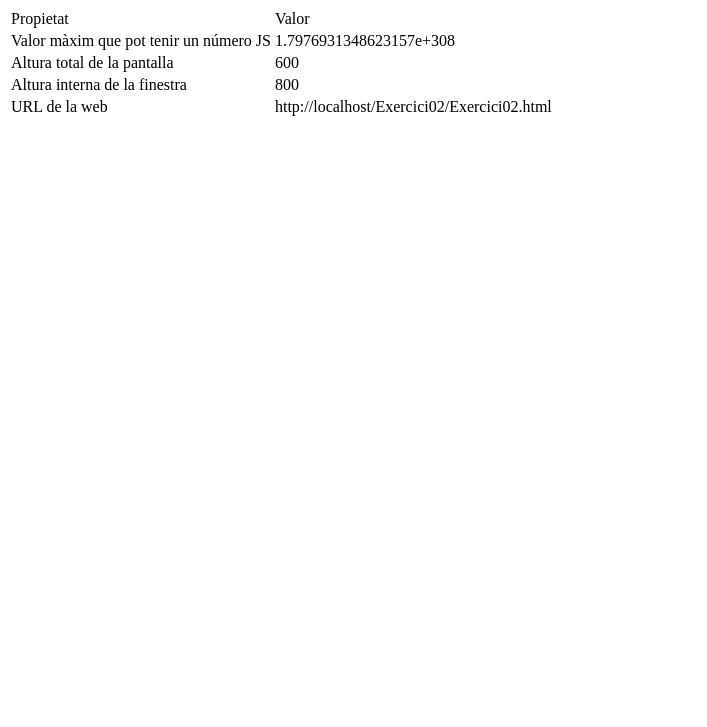
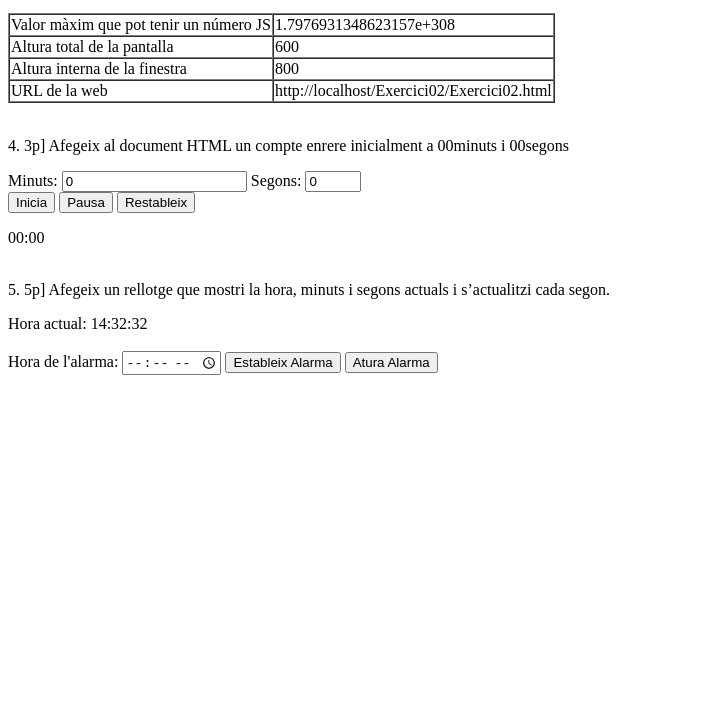
Before and after one commit to woocky17/M06-Desenvolupament-web-entorn-client, a plain HTML site: page Exercici02/Exercici02.html in a window 1280 px wide. Shown: the part 73-800 px from the top of the page, without its empty margins (0-707 px from the left). Drawn offline with Linux system fonts and the light colour scheme.

Commit message:
Complete exercice 3,4 in progres 5

```diff
--- a/Exercici02/Exercici02.html
+++ b/Exercici02/Exercici02.html
@@ -8,8 +8,46 @@
 </head>
 <body>
 
-    <h1>Propietats de la Web</h1>
-    <div id="taula_propietats"></div>
+    <p>3. 2p] Crea un document HTML amb un div amb id “taula_propietats”. Programa amb JS que es creï<br>
+        una taula formada per dos columnes. En la primera columna has de mostrar els texts indicats a<br>
+        continuació, i en la segona columna els valors corresponents obtinguts dinàmicament amb JS:<br>
+        </p>
+    <div id="llista_propietats"></div>
+
+    <p><br>4. 3p] Afegeix al document HTML un compte enrere inicialment a 00minuts i 00segons <br></p>
+
+    <div></div>
+        <label for="">Minuts:</label>
+        <input type="number" id="minutes" min="0" value="0">
+        <label for="">Segons:</label>
+        <input type="number" id="seconds" min="0" max="59" value="0">
+    </div>
+
+    <div>
+        <button id="start">Inicia</button>
+        <button id="pause">Pausa</button>
+        <button id="reset">Restableix</button>
+    </div>
+
+    <p id="countdown">00:00</p>
+
+    <audio id="alarm" src="Nirvana - The Man Who Sold The World (MTV Unplugged)_fregObNcHC8.mp3"></audio>
+
+    <p><br>5. 5p] Afegeix un rellotge que mostri la hora, minuts i segons actuals i s’actualitzi cada segon.<br></p>
+
+    <div id="hora"></div>
+<br>
+    <label for="">Hora de l'alarma:</label>
+    <input type="time" id="alarmTime">
+    <button id="setAlarma">Estableix Alarma</button>
+    <button id="stopAlarm">Atura Alarma</button>
+    <p id="alarmStatus"></p>
+
+
+
+    <audio id="alarmHour" src="Nirvana - The Man Who Sold The World (MTV Unplugged)_fregObNcHC8.mp3"></audio>
+    <!-- <audio id="alarmHour" src="Nirvana - The Man Who Sold The World (MTV Unplugged)_fregObNcHC8.mp3"></audio> -->
+
 
 </body>
 </html>
--- a/Exercici02/Exercici02.js
+++ b/Exercici02/Exercici02.js
@@ -1,37 +1,131 @@
-// Esperar que el DOM estigui completament carregat
-document.addEventListener('DOMContentLoaded', () => {
-    // Funció per crear i omplir la taula
-    function crearTaulaPropietats() {
-        const taulaDiv = document.getElementById('taula_propietats');
+window.onload = function() {
 
-        // Crear la taula
-        const taula = document.createElement('table');
-        const capcelera = taula.createTHead();
-        const filaCapcelera = capcelera.insertRow(0);
-        filaCapcelera.insertCell(0).textContent = 'Propietat';
-        filaCapcelera.insertCell(1).textContent = 'Valor';
 
-        const cosTaula = taula.createTBody();
+            let llista = document.getElementById("llista_propietats");
+            llista.innerHTML = `<table border=1 cellspacing=0>
+                <tr>
+                    <td>Valor màxim que pot tenir un número JS</td>
+                    <td> ${Number.MAX_VALUE}</td>
+                </tr>
 
-        // Propietats i valors
-        const propietats = [
-            { text: 'Valor màxim que pot tenir un número JS', valor: Number.MAX_VALUE },
-            { text: 'Altura total de la pantalla', valor: screen.height },
-            { text: 'Altura interna de la finestra', valor: window.innerHeight },
-            { text: 'URL de la web', valor: window.location.href }
-        ];
+                <tr>
+                    <td>Altura total de la pantalla</td>
+                    <td>${screen.height}</td>
+                </tr>
 
-        // Afegir cada propietat a la taula
-        propietats.forEach(propietat => {
-            const fila = cosTaula.insertRow();
-            fila.insertCell(0).textContent = propietat.text;
-            fila.insertCell(1).textContent = propietat.valor;
+                <tr>
+                    <td>Altura interna de la finestra</td>
+                    <td>${window.innerHeight}</td>
+                </tr>
+
+                <tr>
+                    <td>URL de la web</td>
+                    <td>${window.location.href}</td>
+                </tr>
+            </table>`;
+
+
+
+
+    let countdownInterval;
+    let time = 0;
+    let isPaused = false;
+
+    let minutosInput = document.getElementById('minutes');
+    let segundosInput = document.getElementById('seconds');
+    let countdown = document.getElementById('countdown');
+    let alarma = document.getElementById('alarm');
+
+    // Assegura que els botons existeixen
+    let startButton = document.getElementById('start');
+    let pauseButton = document.getElementById('pause');
+    let resetButton = document.getElementById('reset');
+
+    // Afegeix els event listeners només si els botons existeixen
+    if (startButton && pauseButton && resetButton) {
+        startButton.addEventListener('click', function() {
+            if (isPaused) {
+                isPaused = false;
+            } else {
+                let minutos = parseInt(minutosInput.value, 10);
+                let segundos = parseInt(segundosInput.value, 10);
+                time = minutos * 60 + segundos;
+            }
+
+            if (time > 0) {
+                clearInterval(countdownInterval);
+                countdownInterval = setInterval(updateCountdown, 1000);
+            }
         });
 
-        // Afegir la taula al div
-        taulaDiv.appendChild(taula);
+        pauseButton.addEventListener('click', function() {
+            isPaused = true;
+            clearInterval(countdownInterval);
+        });
+
+        resetButton.addEventListener('click', function() {
+            clearInterval(countdownInterval);
+            time = 0;
+            countdown.textContent = '00:00';
+            minutosInput.value = 0;
+            segundosInput.value = 0;
+            alarma.pause();
+            alarma.currentTime = 0;
+        });
+    } else {
+        console.error("Els botons no s'han trobat!");
     }
 
-    // Cridar la funció per crear la taula
-    crearTaulaPropietats();
-});
+    function updateCountdown() {
+        if (time <= 0) {
+            clearInterval(countdownInterval);
+            alarma.play();
+        } else {
+            time--;
+            let minutes = Math.floor(time / 60);
+            let seconds = time % 60;
+            countdown.innerHTML = '<span>' + minutes.toString().padStart(2, '0') + ':' + seconds.toString().padStart(2, '0') + '</span>';
+        }
+    }
+
+window.setInterval(Time(), 1000)
+
+let alarmTime = null;
+let alarmTimeout = null;
+
+function Time() {
+    return ()=>{
+    let data = new Date();
+
+    let hours = data.getHours()
+    let minutes = data.getMinutes()
+    let seconds = data.getSeconds()
+
+    hora.innerHTML = `Hora actual: ${hours}:${minutes}:${seconds}`;
+
+        if (alarmTime && `${hours}:${minutes}` === alarmTime) {
+        playAlarm();
+        }
+        }
+    }
+    document.getElementById('setAlarma').addEventListener('click', () => {
+        let alarmInput = document.getElementById('alarmTime').value;
+        if (alarmInput) {
+            alarmTime = alarmInput;
+            document.getElementById('alarmStatus').textContent = `Alarma establerta per a ${alarmTime}`;
+        }
+    });
+
+    let alarmHour = document.getElementById('alarmHour');
+
+    document.getElementById('stopAlarm').addEventListener('click', () => {
+        alarmHour.pause();
+    });
+
+    function playAlarm() {
+        alarmHour.play();
+        clearInterval(alarmTimeout);
+
+        setInterval(StopAlarm,10000)
+    }
+}
```
Also changed, not shown: 1 other file.
